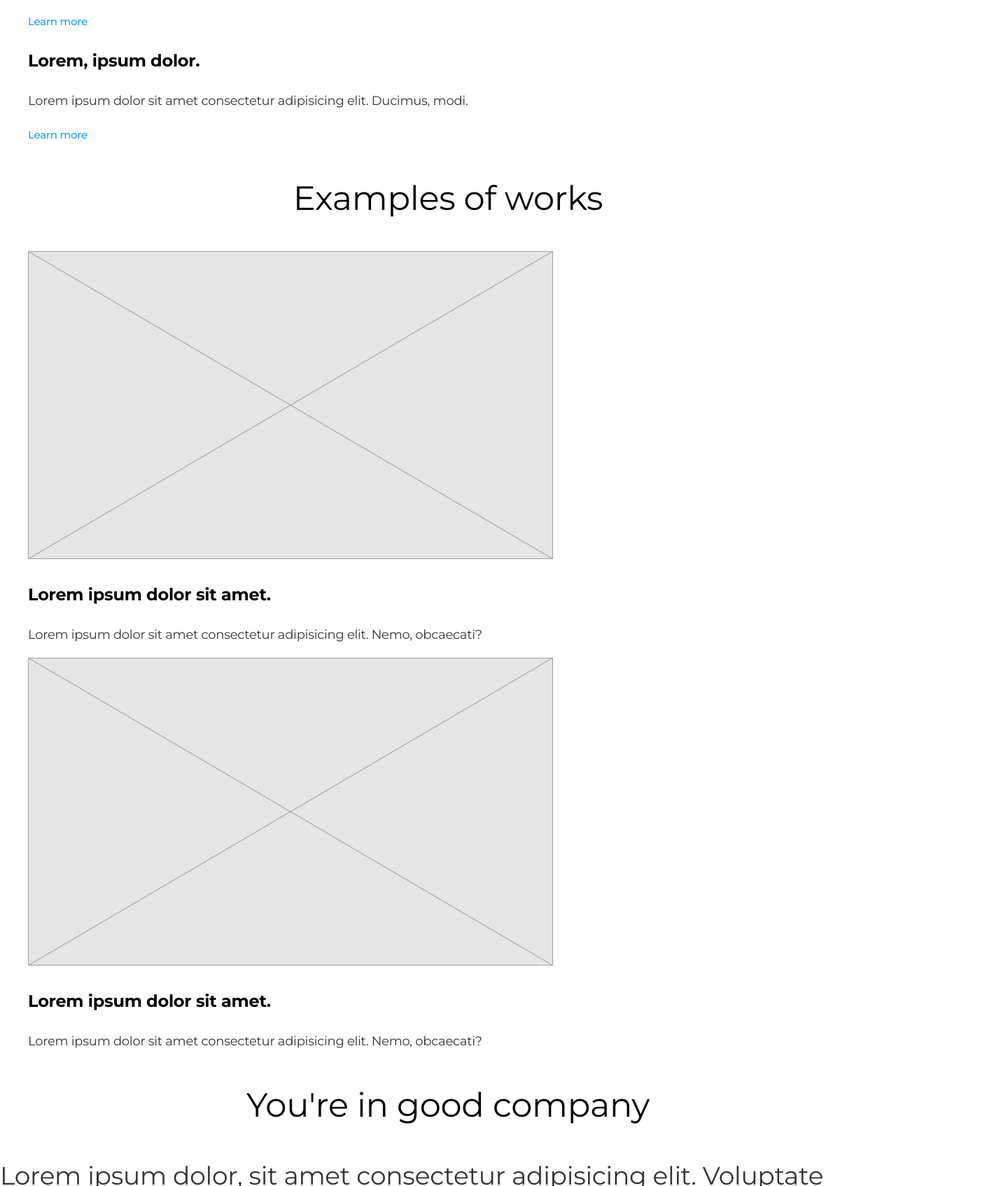
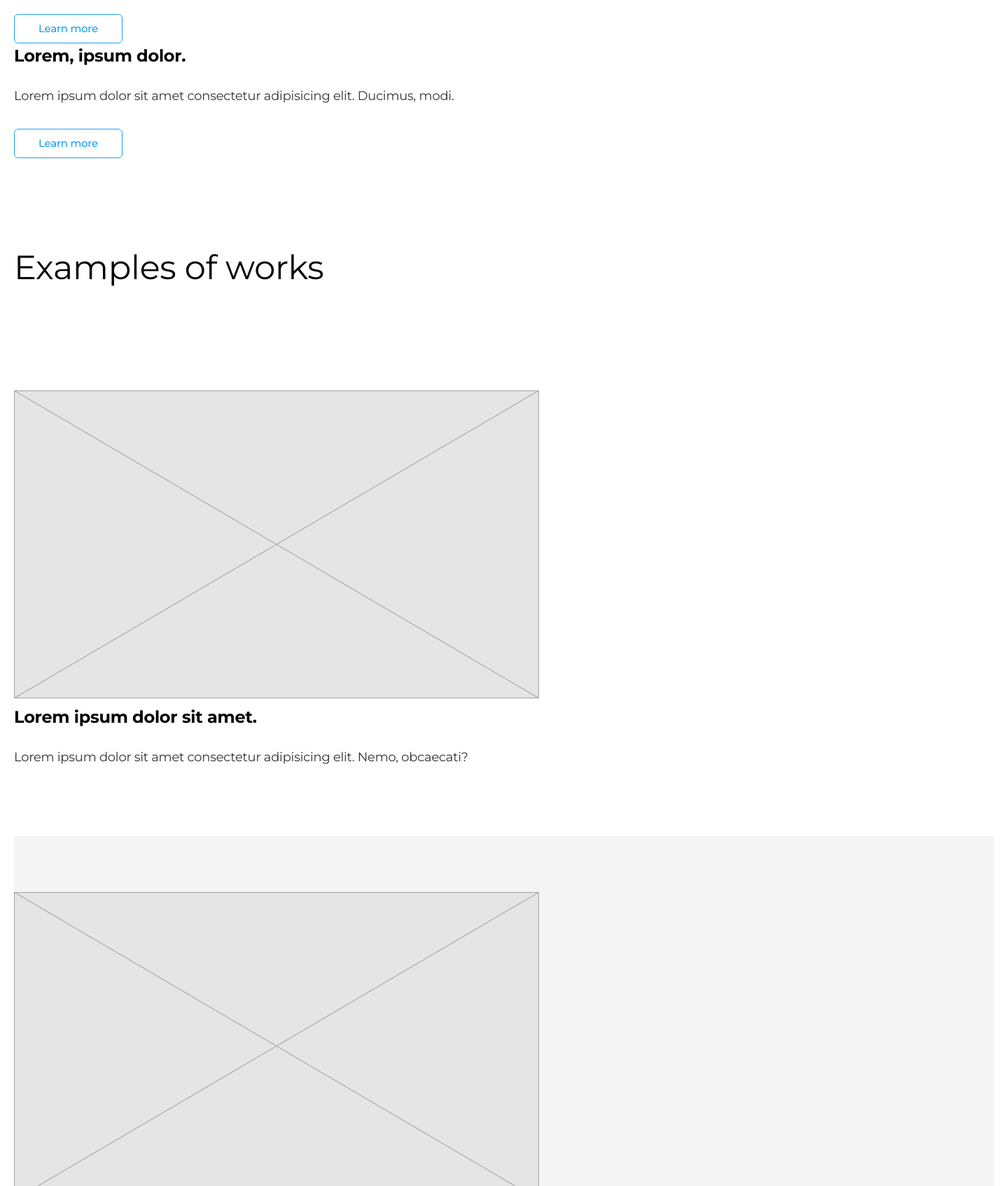
Before and after one commit to Te-tiana/practice-repeta-photocommunity, a plain HTML site: page index.html in a window 1280 px wide. Shown: the part 1105-2800 px from the top of the page at 70% size, 1440 px wide, since content can reach past the window. Drawn offline with Linux system fonts and the light colour scheme.

Commit message:
module 5
Margins and paddings

```diff
--- a/css/styles.css
+++ b/css/styles.css
@@ -3,6 +3,7 @@
     --title-text-color: #000000;
     --accent-color: #18A0FB;
     --primary-white-color: #FFFFFF;
+    --secondary-bg-color: #F5F5F5;
 }
 
     body {
@@ -32,7 +33,18 @@ color: var(--accent-color);
 }
 
 .list {
-list-style: none;
+    margin: 0;
+    padding: 0;
+    list-style: none;
+
+}
+
+.container {
+margin-left: auto;
+margin-right: auto;
+width: 1440px;
+padding-left: 20px;
+padding-right: 20px;
 }
 
 /* Site nav */
@@ -52,28 +64,47 @@ color: var(--title-text-color);
 }
 
 /* Hero */
+.hero {
+    text-align: center;
+}
+
 .hero-title {
+    margin-top: 0;
+    margin-bottom: 40px;
     color: var(--title-text-color);
 
     font-weight: 400;
     font-size: 56px;
     line-height: 1.43;
-    text-align: center;
+
 
 }
 
 /* Section */
+.section {
+    margin-top: 120px;
+    margin-bottom: 120px;
+}
+
 .section-title {
 color: var(--title-text-color);
 
 font-weight: 400;
 font-size: 48px;
 line-height: 1.5;
-text-align: center;
+
+margin-top: 0;
+margin-bottom: 60px;
 
 }
 
+.section-title.centered {
+    text-align: center;
+}
+
 .section-description {
+    margin-top: 0;
+    margin-bottom: 80px;
     font-size: 36px;
     line-height: 1.39;
 }
@@ -87,15 +118,33 @@ text-align: center;
     font-size: 24px;
     line-height: 1.5;
 
+    margin-top:0;
+    margin-bottom: 24px;
+
 }
 
+.feature-list p {
+    margin-top:0;
+    margin-bottom: 32px;
+}
 /* .feature-list .link {
     color:  var(--accent-color);
 } */
 
+.section.no-padding {
+    padding-top: 0;
+    padding-bottom: 0;
+}
 
 /* Examples */
+.work-list > .item {
+    padding-top: 80px;
+    padding-bottom: 80px;
+}
 
+.work-list > .item:nth-child(2n) {
+background-color: var(--secondary-bg-color);
+}
 
 /* Button */
 .button {
@@ -106,17 +155,24 @@ text-align: center;
     font-size: 15px;
     line-height: 1.2;
     text-decoration: none;
+
+    display: inline-block;
+    min-width: 130px;
+    border-radius: 6px;
+    padding: 11px 34px;
+    text-align:center;
+    border: 1px solid transparent;
 }
 
 .button.primary {
     color: var(--primary-white-color);
 background-color: var(--accent-color);
 
-border-color: transparent;
 }
 
 .button.secondary {
     color: var(--accent-color);
     background-color: var(--primary-white-color);
     border-color: transparent;
+    border-color: var(--accent-color);
 }
--- a/index.html
+++ b/index.html
@@ -4,15 +4,14 @@
     <meta charset="UTF-8">
     <meta name="viewport" content="width=device-width, initial-scale=1.0">
     <title>Document</title>
+    <link href="https://fonts.googleapis.com/css2?family=Comfortaa&family=Montserrat:wght@400;500;700&display=swap" rel="stylesheet">
     <link rel="stylesheet" href="./css/normalize.css">
-    <link href="https://fonts.googleapis.com/css2?family=Comfortaa&family=Montserrat:wght@400;500;700&display=swap" rel="stylesheet">
     <link rel="stylesheet" href="./css/styles.css">
 </head>
 <body>
         <!-- Header of the document -->
     <header class="page-header">
-
-        <nav>
+            <nav class="container">
             <a href="./index.html" class="logo">
                 <img src="./images/logo.svg" alt="our company logo">
                 photo
@@ -22,7 +21,7 @@
                 <li href="#" class="link">Pricing</li>
                 <li href="#" class="link">Community</li>
                 <li href="#" class="link">Support</li>
-                <li><a href="./wireframe.html">Wireframe</a></li>
+                <!-- <li><a href="./wireframe.html">Wireframe</a></li> -->
             </ul>
 
             <ul class="auth-nav list">
@@ -34,15 +33,16 @@
 
     <main>
 <!-- Hero -->
-<div>
+
     <section class="hero">
         <h1 class="hero-title">The largest community of photo enthusiasts</h1>
         <a class="button primary" href="#">Join today</a>
     </section>
-</div>
+
 
 <!-- Our advantages and features -->
 <section class="section">
+    <div class="container">
         <h2 class="section-title">Snap photos and share like <br> never before</h2>
     <ul class="feature-list list">
         <li>
@@ -67,29 +67,36 @@
             <a class="button secondary" href="#">Learn more</a>
         </li>
     </ul>
+</div>
+
 </section>
 
 <!-- Examples of works -->
-<section class="section">
+<section class="section no-padding">
+    <div class="container">
         <h2 class="section-title">Examples of works</h2>
     <ul class="work-list list">
-        <li>
+        <li class="item">
             <img src="./images/placeholder.png" alt="photo example" width="750">
             <h3 class="title">Lorem ipsum dolor sit amet.</h3>
             <p>Lorem ipsum dolor sit amet consectetur adipisicing elit. Nemo, obcaecati?</p>
         </li>
-        <li>
+        <li class="item">
             <img src="./images/placeholder.png" alt="photo example" width="750">
             <h3 class="title">Lorem ipsum dolor sit amet.</h3>
             <p>Lorem ipsum dolor sit amet consectetur adipisicing elit. Nemo, obcaecati?</p>
         </li>
     </ul>
+</div>
+
 </section>
 
-<!-- Testimonials -->
+<!-- Testimonials Clients-->
 <section class="section">
-    <h2 class="section-title">You're in good company</h2>
-    <p class="section-description">Lorem ipsum dolor, sit amet consectetur adipisicing elit. Voluptate ullam aliquam libero.</p>
+    <div class="container">
+        <h2 class="section-title centered">You're in good company</h2>
+    <p class="section-description">Lorem ipsum dolor, sit amet consectetur adipisicing elit. Voluptate ullam aliquam libero.
+    </p>
     <ul class="list">
         <li>
             <a href=""><img src="./images/icon.svg" alt="company logo"></a>
@@ -115,16 +122,19 @@
         <li>
             <a href=""><img src="./images/icon.svg" alt="company logo"></a>
         </li>
-    </ul>
+    </ul></div>
+
 
 </section>
 
 <!-- signup section -->
-<section>
+<section class="section">
+    <div class="container">
         <p>Lorem ipsum dolor sit, amet consectetur adipisicing elit. Laboriosam, sunt?</p>
+    <a class="button primary" href="">Join today</a>
+        <a class="button secondary" href="">Contact us</a>
+    </div>
 
-<div><a class="button primary" href="">Join today</a>
-<a class="button secondary" href="">Contact us</a></div>
 
 </section>
 
```
Lines whose indentation alone changed are shown as unchanged.
